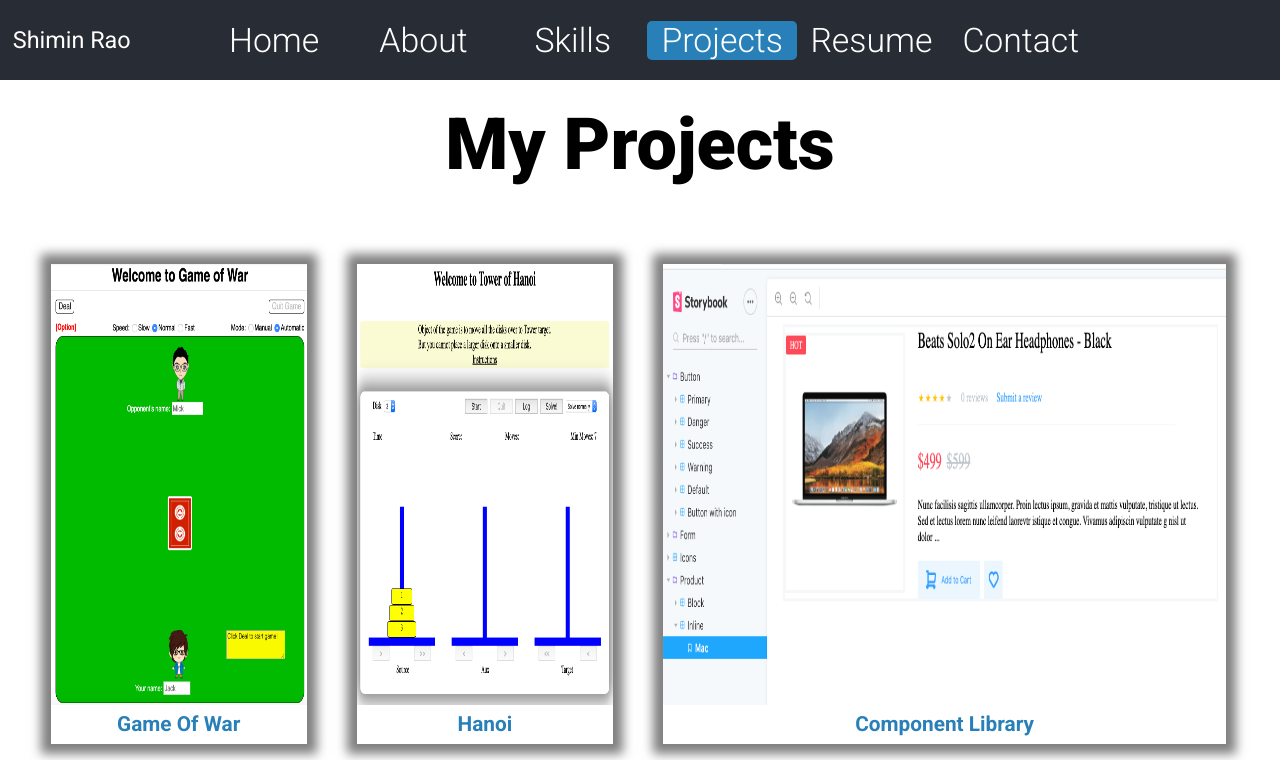
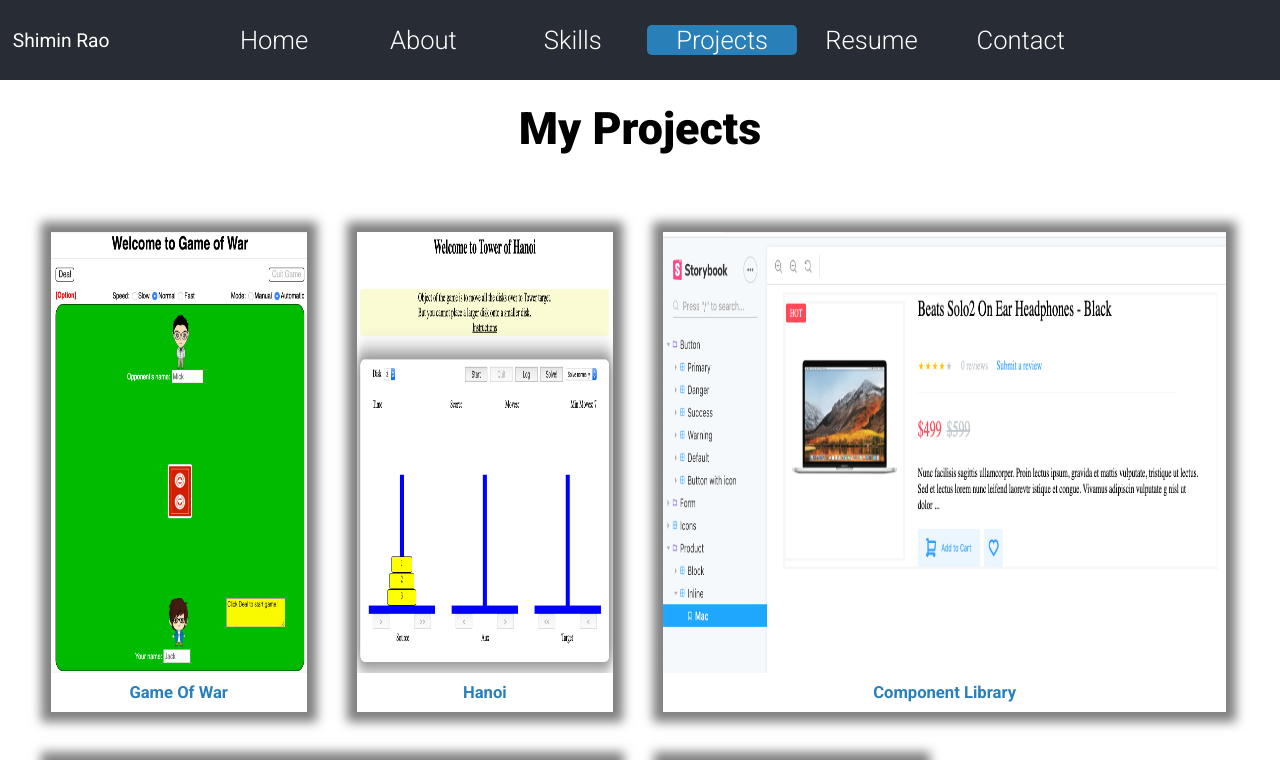
Before and after one commit to life2free/Portfolio, a React (Create React App) app: page /projects in a window 1280 px wide. Shown: the top 760 px of the page. Built offline with nearby package versions, Linux system fonts and the light colour scheme; grey boxes are pictures that could not be loaded.

Commit message:
edit the font size

```diff
--- a/src/App.css
+++ b/src/App.css
@@ -67,7 +67,8 @@
   display: flex;
   justify-content: flex-start;
   align-items: center;
-  font-size: 0.9em;
+  /* font-size: 0.9em; */
+  font-size: 1.5vw;
   z-index: 20;
 }
 
@@ -95,7 +96,10 @@
   color: white;
   text-decoration: none;
   font-weight: lighter;
-  font-size: 1.3em;
+  /* font-size: 1.3em; */
+  /* font-size: calc(1.3rem + 0.5vw); */
+  font-size: 2vw;
+
   font-weight: 300;
 }
 
--- a/src/Components/About/About.css
+++ b/src/Components/About/About.css
@@ -6,7 +6,8 @@
   height: 10%;
   width: 100%;
   font-family: "Roboto", Arial, Helvetica, sans-serif;
-  font-size: 4em;
+  /* font-size: 4em; */
+  font-size: 3.5vw;
   font-weight: bolder;
 }
 .about-content {
@@ -40,7 +41,8 @@
 }
 
 .about-content-jobtitle {
-  font-size: 2.5em;
+  /* font-size: 2.5em; */
+  font-size: 2.5vw;
   color: #2980b9;
   font-weight: bolder;
   margin-bottom: 0;
@@ -49,6 +51,7 @@
 .about-content-detail-info {
   margin-right: 20%;
   text-align: left;
-  font-size: 1.5em;
+  /* font-size: 1.5em; */
+  font-size: 1.5vw;
   line-height: 1.8;
 }
--- a/src/Components/Contact/Contact.css
+++ b/src/Components/Contact/Contact.css
@@ -7,19 +7,21 @@
 .contact-title {
   margin-top: 15vh;
   margin-bottom: 1vh;
-  font-size: 4.5em;
+  /* font-size: 4.5em; */
+  font-size: 3.5vw;
   color: #2980b9;
   font-weight: bolder;
 }
 
 .contact-info {
   margin-top: 1vh;
-  font-size: 1em;
+  /* font-size: 1em; */
+  font-size: 1.3vw;
 }
 
-.contact-info p {
+/* .contact-info p {
   font-size: 1.5em;
-}
+} */
 
 .contact-link {
   margin: 5% 20% 0 20%;
--- a/src/Components/Home/Home.css
+++ b/src/Components/Home/Home.css
@@ -38,11 +38,13 @@
   /* font-family: "Roboto", Arial, Helvetica, sans-serif; */
   margin-bottom: 5%;
   font-weight: 500;
-  font-size: 3em;
+  /* font-size: 3em; */
+  font-size: 2.5vw;
 }
 
 .myname {
-  font-size: 1.5em;
+  /* font-size: 1.5em; */
+  font-size: 3.5vw;
   color: #2980b9;
 }
 
--- a/src/Components/Projects/Project.css
+++ b/src/Components/Projects/Project.css
@@ -35,7 +35,8 @@
   width: 100%;
   color: #2980b9;
   font-weight: bolder;
-  font-size: 1.3em;
+  /* font-size: 1.3em; */
+  font-size: 1.3vw;
   /* background-color: lightslategray; */
   display: flex;
   justify-content: center;
@@ -99,18 +100,21 @@
 }
 
 .project-info-name {
-  font-size: 2em;
+  /* font-size: 2em; */
+  font-size: 2vw;
   font-weight: 500;
 }
 
 .project-info-description {
   margin: 2% 10%;
-  font-size: 1em;
+  /* font-size: 1em; */
+  font-size: 1vw;
 }
 
 .project-info-techs {
   margin: 5% 10%;
-  font-size: 1.3em;
+  /* font-size: 1.3em; */
+  font-size: 1.3vw;
 }
 
 .project-relatedlink {
@@ -122,12 +126,14 @@
 }
 
 .visit-link {
-  width: 18%;
+  /* width: 18%; */
+  width: 3.5vw;
   /* height: 22%; */
   display: flex;
   justify-content: center;
   align-items: center;
-  font-size: 1.5em;
+  /* font-size: 1.5em; */
+  font-size: 1.3vw;
   font-weight: 500;
   background-color: lightslategray;
   border-radius: 5px;
@@ -135,16 +141,20 @@
   /* border: 1px solid blanchedalmond; */
 }
 
-.normal .visit-link {
-  height: 25%;
+.normal .visit-link,
+.github {
+  /* height: 25%; */
+  height: 5vh;
 }
 
-.wider .visit-link {
-  height: 33%;
+.wider .visit-link,
+.github {
+  /* height: 33%; */
+  height: 6vh;
 }
 
 .github {
-  width: 15%;
+  width: 4vw;
   /* height: 50%; */
   display: flex;
   justify-content: flex-start;
@@ -155,7 +165,8 @@
 .github img {
   /* height: 30%; */
   height: 100%;
-  width: 100%;
+  width: 90%;
+
   /* background-color: transparent; */
 }
 
--- a/src/Components/Projects/Projects.css
+++ b/src/Components/Projects/Projects.css
@@ -8,7 +8,8 @@
   margin-bottom: 4%;
   min-height: 5vh;
   /* max-width: 100%; */
-  font-size: 4.5em;
+  /* font-size: 4.5em; */
+  font-size: 3.5vw;
   font-weight: 900;
   /* overflow: hidden; */
 }
@@ -27,10 +28,12 @@
   min-height: 8vh;
   min-width: 20vw;
   color: white;
-  font-size: 1.5em;
+  /* font-size: 1.5em; */
+  font-size: 1.5vw;
   font-weight: bolder;
   background-color: #2980b9;
-  border-radius: 2em;
+  /* border-radius: 2em; */
+  border-radius: 2vw;
   -webkit-tap-highlight-color: transparent;
   /* border: none; */
 }
--- a/src/Components/Skills/SkillTable.css
+++ b/src/Components/Skills/SkillTable.css
@@ -4,7 +4,7 @@
   justify-content: flex-start;
   align-items: center;
   margin: 2% 1% 0 1%;
-  height: 60vh;
+  height: 65vh;
   width: 17vw;
   /* border: 1px solid gray; */
   border-radius: 2%;
@@ -29,7 +29,9 @@
 }
 
 .skilltable-category p {
-  font-size: 1.8em;
+  /* font-size: 1.8em; */
+  font-size: 1.5vw;
+  font-weight: 500;
 }
 
 .skilltable-acquiredSkills {
@@ -41,12 +43,13 @@
 }
 
 .skilltable-acquiredSkills-item {
-  font-size: 1.3em;
+  /* font-size: 1.3em; */
+  font-size: 1.3vw;
   margin: 3% 0;
 }
 
 .skilltable-div:hover {
   /* transform: scale(1.2); */
-  transform: scale(1.1) translateY(-30px);
+  transform: scale(1.1) translateY(-20px);
   transition: all 0.8s;
 }
--- a/src/Components/Skills/Skills.css
+++ b/src/Components/Skills/Skills.css
@@ -7,7 +7,8 @@
   /* margin-bottom: 4%; */
   min-height: 5vh;
   /* max-width: 100%; */
-  font-size: 4.5em;
+  /* font-size: 4.5em; */
+  font-size: 3.5vw;
   font-weight: 900;
   /* overflow: hidden; */
 }
--- a/src/Components/Skills/Skills.js
+++ b/src/Components/Skills/Skills.js
@@ -41,6 +41,7 @@ const skillList = [
       "Jenkins",
       "Tomcat",
       "IIS",
+      "Ant",
     ],
   },
 ];
```
